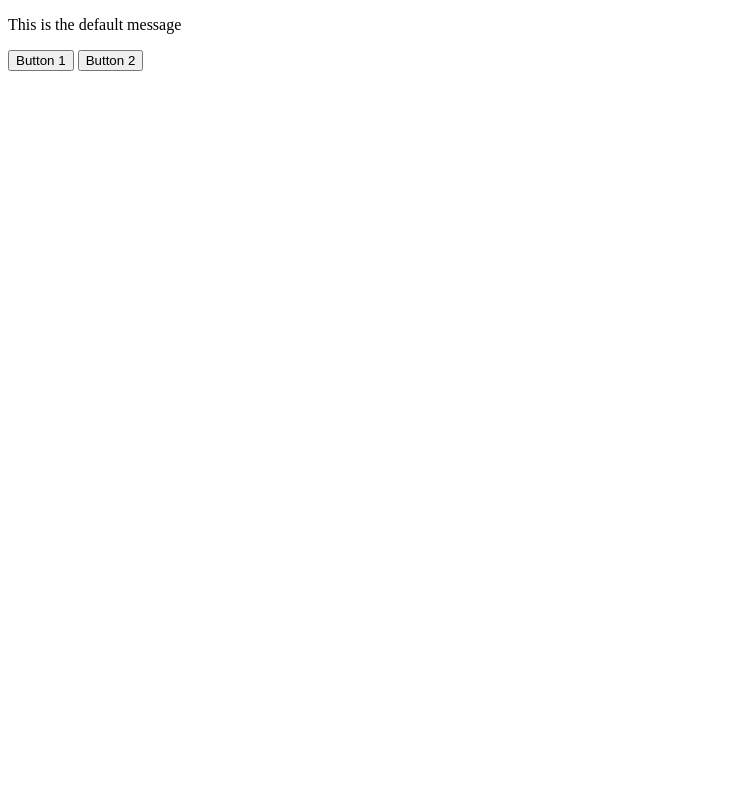
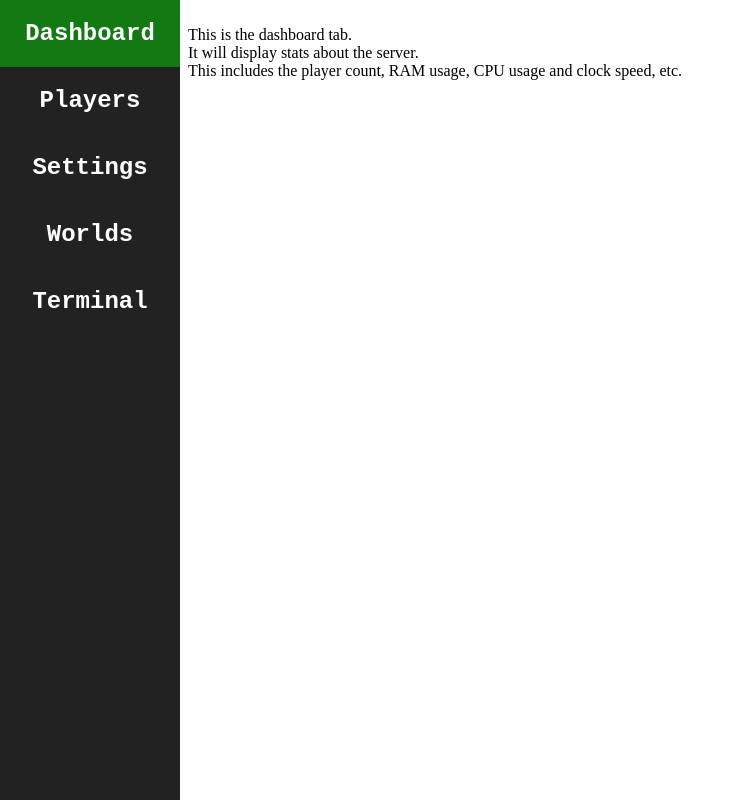
Before and after one commit to droid-101/ServerUI, a plain HTML site: page structure.html in a window 1280 px wide. Shown: the whole page, without its empty margins (0-744 px from the left). Drawn offline with Linux system fonts and the light colour scheme.

Commit message:
Create sidebar template for tabs

```diff
--- a/scripts.js
+++ b/scripts.js
@@ -1,4 +1,11 @@
-function setMessage(message)
+function switchTab(name)
 {
-	document.getElementById("message").innerHTML = message
+	var tabs = document.getElementsByClassName("tab");
+
+	for (var i = 0; i < tabs.length; i++)
+	{
+		tabs[i].style.display = "none";
+	}
+
+	document.getElementById(name).style.display = "block";
 }
--- a/structure.html
+++ b/structure.html
@@ -5,12 +5,52 @@
 <head>
 	<title>Minecraft Server</title>
 	<script src='scripts.js'></script>
+	<link rel='stylesheet' href='style.css'>
 </head>
 
-<body>
-	<p id="message">This is the default message</p>
-	<button onclick='setMessage("Button 1 Pressed")'>Button 1</button>
-	<button onclick='setMessage("Button 2 Pressed")'>Button 2</button>
+<body onload='switchTab("dashboard")'>
+	<div class='menu'>
+		<button onclick='switchTab("dashboard")'>Dashboard</button>
+		<button onclick='switchTab("players")'>Players</button>
+		<button onclick='switchTab("settings")'>Settings</button>
+		<button onclick='switchTab("worlds")'>Worlds</button>
+		<button onclick='switchTab("terminal")'>Terminal</button>
+	</div>
+
+	<div class='main'>
+
+		<div class='tab' id='dashboard'>
+			<br>This is the dashboard tab.
+			<br>It will display stats about the server.
+			<br>This includes the player count, RAM usage, CPU usage and clock speed, etc.
+		</div>
+
+		<div class='tab' id='players'>
+			<br>This is the players tab.
+			<br>It will have settings to manage players, including the whitelist and blacklist.
+			<br>Sliders should be added to op and deop players as well as select their op level.
+			<br>This will edit ops.json
+		</div>
+
+		<div class='tab' id='settings'>
+			<br>This is the settings tab.
+			<br>It should provide fields to change the values in server.properties
+		</div>
+
+		<div class='tab' id='worlds'>
+			<br>This is the worlds tab.
+			<br>Players should be able to upload a zip file of their custom worlds.
+			<br>Already uploaded worlds should be displayed in a list and should be selectable.
+			<br>A server restart will need to take place.
+		</div>
+
+		<div class='tab' id='terminal'>
+			<br>This is the terminal tab.
+			<br>It will provide access to the server terminal and log.
+		</div>
+
+	</div>
+
 </body>
 
 </html>
--- /dev/null
+++ b/style.css
@@ -0,0 +1,35 @@
+.menu
+{
+	height: 100%;
+	width: 180px;
+	position: fixed;
+	top: 0;
+	left: 0;
+	background-color: rgb(34, 34, 34);
+	overflow-x: hidden;
+}
+
+.menu button
+{
+	font-size: 18pt;
+	display: block;
+	padding: 20px;
+	width: 180px;
+	border: none;
+	font-family: monospace;
+	font-weight: 700;
+	color: white;
+	background-color: rgb(34, 34, 34);
+	transition-duration: 0.3s;
+	position: relative;
+}
+
+.menu button:hover
+{
+	background-color: rgb(19, 122, 19);
+}
+
+.main
+{
+	padding: 0px 180px;
+}
```
